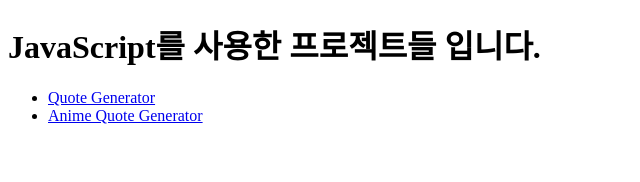
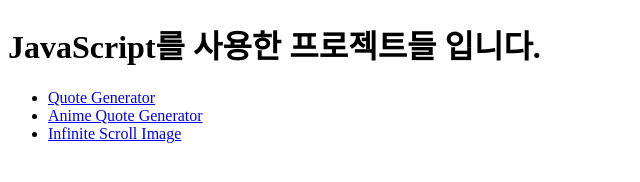
Before and after one commit to d0orHyeok/Simple-js-project, a website: page index.html in a window 1280 px wide. Shown: the whole page, without its empty margins (0-640 px from the left). Drawn offline with Linux system fonts and the light colour scheme.

Commit message:
Update index.html

```diff
--- a/index.html
+++ b/index.html
@@ -11,6 +11,7 @@
         <ul>
             <li><a href="./quote-generator/quote.html" target="_blank">Quote Generator</a></li>
             <li><a href="./quote-generator/ani-quote.html" target="_blank">Anime Quote Generator</a></li>
+            <li><a href="./infinite-scroll/infinite-scroll.html" target="_blank">Infinite Scroll Image</a></li>
         </ul>
     </body>
 </html>
```
